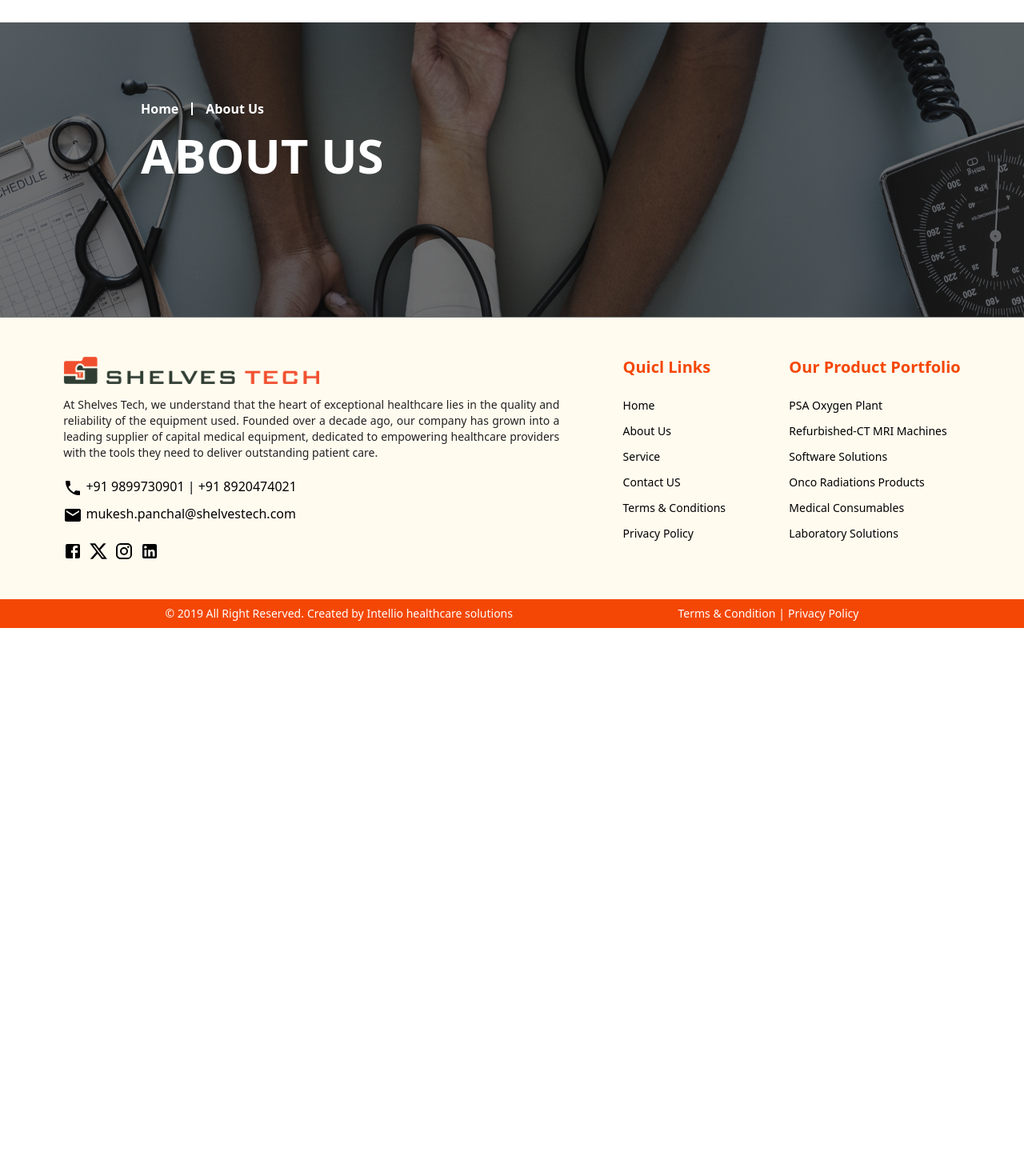
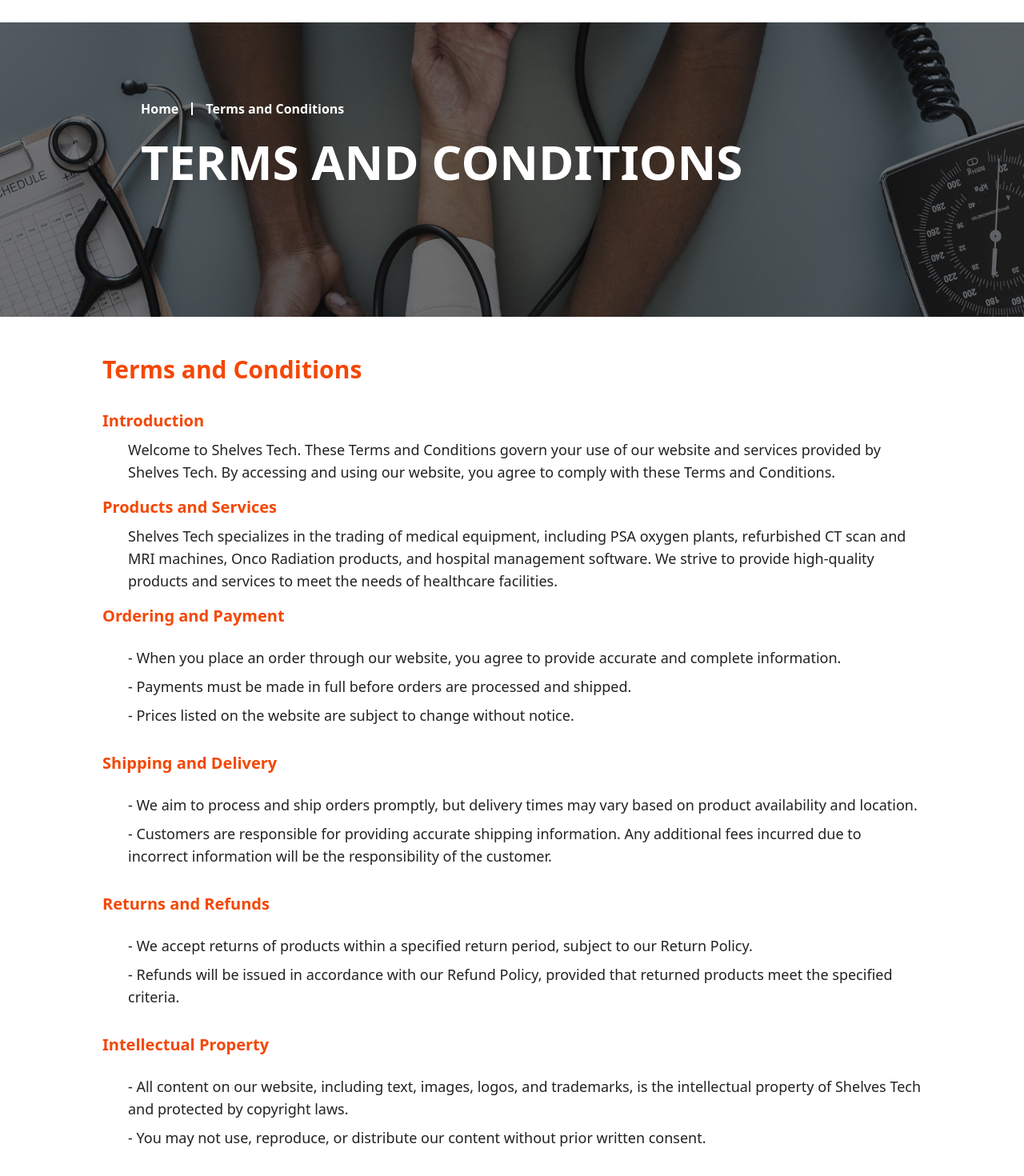
Before and after one commit to shivamdev24/ReactPractice, a React (Vite) app: page /terms-condition in a window 1280 px wide. Shown: the part 100-1570 px from the top of the page at 80% size. Before the commit the page ends 885 px from the top, so only its background shows below. Built offline with nearby package versions, Linux system fonts and the light colour scheme.

Commit message:
update content in terms & condition and Privacy Policy , update fonts in homepage nad footer

```diff
--- a/index.html
+++ b/index.html
@@ -7,6 +7,9 @@
     <link rel="icon" type="image/png" sizes="16x16" href="/favicon-16x16.png" />
     <link rel="manifest" href="/site.webmanifest" />
     <meta name="viewport" content="width=device-width, initial-scale=1.0" />
+
+<meta name="google-site-verification" content="-JfTCnqIgO8oSPuqYokJfMG94w1XPqfpxEt80sy-HE8" />
+
     <title>Shelves Tech</title>
   </head>
   <body>
--- a/src/Components/Footer.jsx
+++ b/src/Components/Footer.jsx
@@ -37,7 +37,7 @@
             <img src={Logo} className="w-80" alt="" />
           </div>
           <div>
-            <p className="font-medium text-sm md:text-md text-justify text-graylight">
+            <p className=" text-sm md:text-md text-justify text-graylight">
               At Shelves Tech, we understand that the heart of exceptional
               healthcare lies in the quality and reliability of the equipment
               used. Founded over a decade ago, our company has grown into a
@@ -54,7 +54,10 @@
               </p>
             </div>
             <div className="py-1">
-              <a className="hover:text-orange" href="mailto:mukesh.panchal@shelvestech.com">
+              <a
+                className="hover:text-orange"
+                href="mailto:mukesh.panchal@shelvestech.com"
+              >
                 <EmailIcon /> mukesh.panchal@shelvestech.com
               </a>
             </div>
@@ -156,9 +159,9 @@
           <span>Created by Intellio healthcare solutions</span>
         </div>
         <div className="bg-orange flex items-center sm:flex-row justify-center text-center py-2 gap-1 text-xs sm:text-sm text-white">
-          <Link>Terms & Condition</Link>
+          <Link to="/terms-condition">Terms & Condition</Link>
           <span>|</span>
-          <Link>Privacy Policy</Link>
+          <Link to="/privacy-policy">Privacy Policy</Link>
         </div>
       </div>
     </div>
--- a/src/Components/components/SlideShow/SlideShow.jsx
+++ b/src/Components/components/SlideShow/SlideShow.jsx
@@ -12,22 +12,22 @@
     {
       number: "1 / 4",
       src: Img1,
-      caption: "INTELIGENCE DRIVEN HEALTH CARE",
+      caption: "Empowering ",
     },
     {
       number: "2 / 4",
       src: Img2,
-      caption: "SMART HEALTH CARE SOLUTIONS",
+      caption: "SHealthcare ",
     },
     {
       number: "3 / 4",
       src: Img3,
-      caption: "ITS ALL ABOUT HEALTH CARE SOLUTIONS",
+      caption: "Excellence",
     },
     {
       number: "4 / 4",
       src: Img4,
-      caption: "EFFCIENT. TRUSTED. COMMITTED.",
+      caption: "Capital Medical Solutions.",
     },
   ];
 
@@ -60,8 +60,9 @@
               className="w-full md:h-[700px] h-[630px] object-cover"
             />
             <div className="text flex justify-center items-center lg:text-7xl text-3xl font-bold ">
-              <div className="w-64 text-orange md:w-full">
+              <div className="w-64 text-white md:w-full">
                 {slideIndex === index && (
+                  <h1>
                     <Typewriter
                       options={{
                         strings: [slide.caption],
@@ -69,6 +70,7 @@
                         loop: false,
                       }}
                     />
+                  </h1>
                 )}
               </div>
             </div>
--- a/src/pages/PrivacyPolicy.jsx
+++ b/src/pages/PrivacyPolicy.jsx
@@ -17,11 +17,87 @@
           <div className="flex gap-4 items-center font-bold text-white">
             <span>Home</span>
             <hr className="h-4 w-[2px] bg-white" />
-            <span>About Us</span>
+            <span>Privacy Policy</span>
           </div>
-          <div className="mt-4">
-            <span className="text-6xl font-bold text-white">ABOUT US</span>
+          <div className="mt-6">
+            <span className="text-4xl md:text-6xl font-bold text-white">
+              Privacy Policy
+            </span>
           </div>
+        </div>
+      </div>
+
+      <div className=" w-[80%] mx-auto leading-6 py-8 text-justify">
+        <h1 className="text-orange text-2xl font-bold py-4 md:text-3xl">
+          Privacy Policy
+        </h1>
+
+        <div className="my-4 flex flex-col gap-2 ">
+          <h2 className="text-md md:text-xl text-orange font-semibold">
+            Information Collection{" "}
+          </h2>
+          <p className="my-4 text-sm md:text-lg flex flex-col gap-2 text-graylight ml-8">
+            <span>
+              - We collect personal information, such as name, email address,
+              and contact details, when you interact with our website or place
+              an order.
+            </span>
+            <span>
+              - We may also collect non-personal information, such as website
+              usage data, to improve our services.
+            </span>
+          </p>
+        </div>
+        <div className="my-4 flex flex-col gap-2">
+          <h2 className="text-md md:text-xl text-orange font-semibold">
+            Information Use
+          </h2>
+          <p className="my-4 text-sm md:text-lg flex flex-col gap-2 text-graylight ml-8">
+            <span>
+              - We use the information collected to process orders, communicate
+              with customers, and improve our products and services.
+            </span>
+            <span>
+              - Personal information will not be shared with third parties
+              without your consent, except as required by law.
+            </span>
+          </p>
+        </div>
+        <div className="my-4 flex flex-col gap-2">
+          <h2 className="text-md md:text-xl text-orange font-semibold">
+            Data Security{" "}
+          </h2>
+          <p className="my-4 text-sm md:text-lg flex flex-col gap-2 text-graylight ml-8">
+            <span>
+              - We implement security measures to protect your information from
+              unauthorized access, disclosure, or alteration.
+            </span>
+            <span>
+              - However, no method of transmission over the internet is 100%
+              secure, and we cannot guarantee the absolute security of your
+              data.
+            </span>
+          </p>
+        </div>
+        <div className="my-4 flex flex-col gap-2 ">
+          <h2 className="text-md md:text-xl text-orange font-semibold">
+            Cookie Policy{" "}
+          </h2>
+          <p className="my-4 text-sm md:text-lg flex flex-col gap-2 text-graylight ml-8">
+            - Our website may use cookies to enhance user experience and track
+            website analytics. By using our website, you consent to the use of
+            cookies.
+          </p>
+        </div>
+        <div className="my-4 flex flex-col gap-2">
+          <h2 className="text-md md:text-xl text-orange font-semibold">
+            Updates to Privacy Policy{" "}
+          </h2>
+          <p className="my-4 text-sm md:text-lg flex flex-col gap-2 text-graylight ml-8">
+            - We reserve the right to update our Privacy Policy periodically.
+            Any changes will be posted on our website, and your continued use of
+            our services constitutes acceptance of the updated policy.
+          </p>
         </div>
       </div>
     </div>
--- a/src/pages/TermsConditions.jsx
+++ b/src/pages/TermsConditions.jsx
@@ -17,11 +17,110 @@
           <div className="flex gap-4 items-center font-bold text-white">
             <span>Home</span>
             <hr className="h-4 w-[2px] bg-white" />
-            <span>About Us</span>
+            <span>Terms and Conditions</span>
           </div>
-          <div className="mt-4">
-            <span className="text-6xl font-bold text-white">ABOUT US</span>
+          <div className="mt-6">
+            <span className="text-4xl md:text-6xl font-bold uppercase text-white">
+              Terms and Conditions
+            </span>
           </div>
+        </div>
+      </div>
+
+      <div className=" w-[80%] mx-auto leading-6 py-8">
+        <h1 className="text-orange text-2xl font-bold py-4 md:text-3xl">
+          Terms and Conditions
+        </h1>
+
+        <div className="my-4 flex flex-col gap-2">
+          <h2 className="text-lg md:text-xl text-orange font-semibold">
+            Introduction{" "}
+          </h2>
+          <p className="text-graylight text-sm md:text-lg ml-8">
+            Welcome to Shelves Tech. These Terms and Conditions govern your use
+            of our website and services provided by Shelves Tech. By accessing
+            and using our website, you agree to comply with these Terms and
+            Conditions.
+          </p>
+        </div>
+        <div className="my-4 flex flex-col gap-2">
+          <h2 className="text-lg md:text-xl text-orange font-semibold">
+            Products and Services{" "}
+          </h2>
+          <p className="text-graylight text-sm md:text-lg ml-8">
+            Shelves Tech specializes in the trading of medical equipment,
+            including PSA oxygen plants, refurbished CT scan and MRI machines,
+            Onco Radiation products, and hospital management software. We strive
+            to provide high-quality products and services to meet the needs of
+            healthcare facilities.
+          </p>
+        </div>
+        <div className="my-4 flex flex-col gap-2">
+          <h2 className="text-lg md:text-xl text-orange font-semibold">
+            Ordering and Payment{" "}
+          </h2>
+          <p className="my-4 flex flex-col text-sm md:text-lg gap-2 text-graylight ml-8">
+            <span>
+              - When you place an order through our website, you agree to
+              provide accurate and complete information.
+            </span>
+            <span>
+              - Payments must be made in full before orders are processed and
+              shipped.
+            </span>
+            <span>
+              - Prices listed on the website are subject to change without
+              notice.
+            </span>
+          </p>
+        </div>
+        <div className="my-4 flex flex-col gap-2 ">
+          <h2 className="text-lg md:text-xl text-orange font-semibold">
+            Shipping and Delivery{" "}
+          </h2>
+          <p className="my-4 flex flex-col text-sm md:text-lg gap-2 text-graylight ml-8">
+            <span>
+              - We aim to process and ship orders promptly, but delivery times
+              may vary based on product availability and location.
+            </span>
+            <span>
+              {" "}
+              - Customers are responsible for providing accurate shipping
+              information. Any additional fees incurred due to incorrect
+              information will be the responsibility of the customer.
+            </span>
+          </p>
+        </div>
+        <div className="my-4 flex flex-col gap-2">
+          <h2 className="text-lg md:text-xl text-orange font-semibold">
+            Returns and Refunds{" "}
+          </h2>
+          <p className="my-4 flex flex-col gap-2 text-sm md:text-lg text-graylight ml-8">
+            <span>
+              - We accept returns of products within a specified return period,
+              subject to our Return Policy.
+            </span>
+            <span>
+              - Refunds will be issued in accordance with our Refund Policy,
+              provided that returned products meet the specified criteria.
+            </span>
+          </p>
+        </div>
+        <div className="my-4 flex flex-col gap-2">
+          <h2 className="text-lg md:text-xl text-orange font-semibold">
+            Intellectual Property{" "}
+          </h2>
+          <p className="my-4 flex flex-col gap-2 text-sm md:text-lg text-graylight ml-8">
+            <span>
+              - All content on our website, including text, images, logos, and
+              trademarks, is the intellectual property of Shelves Tech and
+              protected by copyright laws.
+            </span>
+            <span>
+              - You may not use, reproduce, or distribute our content without
+              prior written consent.
+            </span>
+          </p>
         </div>
       </div>
     </div>
```
Also changed, not shown: src/pages/Home.jsx (+4 -4 lines). Lines whose indentation alone changed are shown as unchanged.
